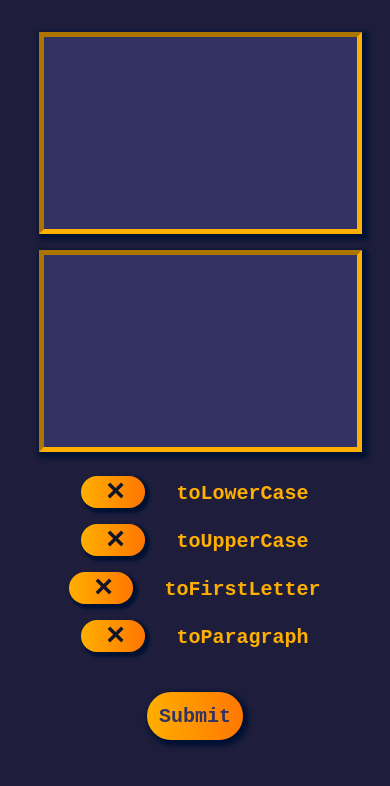
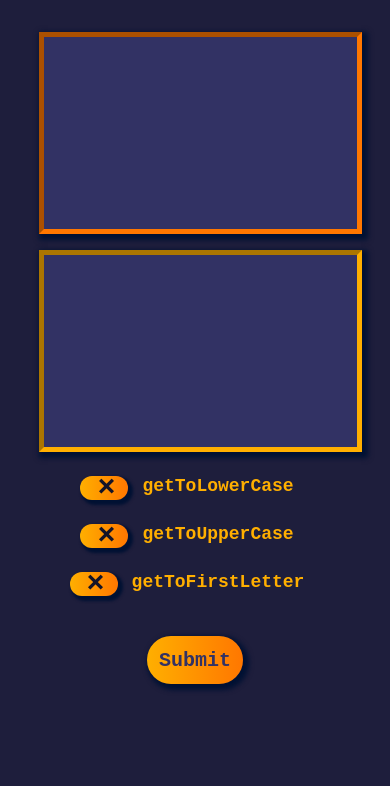
Before and after one commit to victor-vd/EveryString, a plain HTML site: page Pages/TextCaptalizer.html in a window 390 px wide. Shown: the part 56-842 px from the top of the page. Drawn offline with Linux system fonts and the light colour scheme; a web font is replaced by a local one.

Commit message:
text capitalization finished and some upgrades in the style

```diff
--- a/JavaScript/TextManipulation.js
+++ b/JavaScript/TextManipulation.js
@@ -1,15 +1,11 @@
-//const TEXT_BOX_INPUT = document.getElementById("textBoxInput");
+const TEXT_BOX_INPUT = document.getElementById("textBoxInput");
 const TEXT_BOX_OUTPUT = document.getElementById("textBoxOutput");
 //const SUBMIT_BUTTON = document.getElementById("submitButton");const TEXT_BOX_INPUT = document.getElementById("textBoxInput");
 let userText = "";
 let outputText = "";
-let toLowerCase = false;
-let toUpperCase = false;
-let toFirstLetter = false;
-let toParagraph = false;
 
 function buttonSubmitClick(){
-    console.log(Check.toLowerCase, Check.toUpperCase, Check.toFirstLetter, Check.toParagraph)
+    console.log(Check.getToLowerCase, Check.getToUpperCase, Check.getToFirstLetter)
 }
 
 const updateTextInput = {
@@ -21,29 +17,32 @@ const updateTextInput = {
         TEXT_BOX_OUTPUT.value = textCaptilizer(textBoxInput);
     }
 }
-
 const Check = {
-    toLowerCase: false,
-    toUpperCase: false,
-    toFirstLetter: false,
-    toParagraph: false,
+    getToLowerCase: false,
+    getToUpperCase: false,
+    getToFirstLetter: false,
     checkThis: function verifyChecked(name){
         if(name == 'checkboxCaps'){
-            Check.toLowerCase = document.querySelector(`input[id="toLowerCase"`).checked;
-            Check.toUpperCase = document.querySelector(`input[id="toUpperCase"`).checked;
-            Check.toFirstLetter = document.querySelector(`input[id="toFirstLetter"`).checked;
-            Check.toParagraph = document.querySelector(`input[id="toParagraph"`).checked;
+            Check.getToLowerCase = document.querySelector(`input[id="getToLowerCase"`).checked;
+            Check.getToUpperCase = document.querySelector(`input[id="getToUpperCase"`).checked;
+            Check.getToFirstLetter = document.querySelector(`input[id="getToFirstLetter"`).checked;
+            TEXT_BOX_OUTPUT.value = textCaptilizer(TEXT_BOX_INPUT.value)
         }
     }
 }
 
-function textCaptilizer(textBoxInput = ""){
-    if(Check.toLowerCase){
+function textCaptilizer(textBoxInput){
+    if(Check.getToLowerCase){
         textBoxInput = textBoxInput.toLowerCase();
-    } else if (Check.toUpperCase) {
+    } else if (Check.getToUpperCase) {
         textBoxInput = textBoxInput.toUpperCase();
-    } else if (Check.toFirstLetter) {
-        textBoxInput = function(){
+    } else if (Check.getToFirstLetter) {
+        textBoxInput = toFirstLetter(textBoxInput);
+    }
+    return textBoxInput;
+}
+
+function toFirstLetter(textBoxInput){
     textBoxInput = textBoxInput.trim().toLowerCase();
     let wordNumber = 1;
     let strings = textBoxInput.split(' ');
@@ -60,13 +59,6 @@ function textCaptilizer(textBoxInput = ""){
     }
     return textBoxInput;
 }
-    } else if (Check.toParagraph) {
-        textBoxInput = function(){
-
-        }
-    }
-    return textBoxInput;
-}
 
 function textInverter(textBoxInput){
     outputText = "";
@@ -76,6 +68,7 @@ function textInverter(textBoxInput){
     }
     return outputText;
 }
+
 /*
 class Check{
     constructor(name){
--- a/Pages/TextCaptalizer.html
+++ b/Pages/TextCaptalizer.html
@@ -14,22 +14,18 @@
         <textarea readonly id="textBoxOutput"></textarea>
     </div>
     <div class="checkInputs">
-        <label class="toLowerCase">
-            <input id="toLowerCase"  type="radio" onchange="Check.checkThis(name)" name="checkboxCaps">
-            <span>×</span><span>toLowerCase</span>
+        <label class="getToLowerCase">
+            <input id="getToLowerCase"  type="radio" onchange="Check.checkThis(name)" name="checkboxCaps">
+            <span>×</span><span>getToLowerCase</span>
         </label>
-        <label class="toUpperCase">
-            <input id="toUpperCase" type="radio" onchange="Check.checkThis(name)" name="checkboxCaps">
-            <span>×</span><span>toUpperCase</span>
+        <label class="getToUpperCase">
+            <input id="getToUpperCase" type="radio" onchange="Check.checkThis(name)" name="checkboxCaps">
+            <span>×</span><span>getToUpperCase</span>
         </label>
-        <label class="toFirstLetter">
-            <input id="toFirstLetter" type="radio" onchange="Check.checkThis(name)" name="checkboxCaps">
-            <span>×</span><span>toFirstLetter</span>
+        <label class="getToFirstLetter">
+            <input id="getToFirstLetter" type="radio" onchange="Check.checkThis(name)" name="checkboxCaps">
+            <span>×</span><span>getToFirstLetter</span>
        </label>
-        <label class="toParagraph">
-            <input id="toParagraph" type="radio" onchange="Check.checkThis(name)" name="checkboxCaps">
-            <span>×</span><span>toParagraph</span>
-        </label>
     </div>
 
     <div class="footer"></div>
--- a/Style/style.css
+++ b/Style/style.css
@@ -1,6 +1,17 @@
 @font-face {
     font-family: 'Source Code Pro';
-    src: url(Assets/Fonts/SourceCodePro-VariableFont_wght.ttf) format(truetype);
+    src: url(../Assets/Fonts/SourceCodePro-VariableFont_wght.ttf) format('ttf');
+}
+
+@property --myColor1 {
+    syntax: '<color>';
+    initial-value: #ffaf00;
+    inherits: false;
+}
+@property --myColor2 {
+    syntax: '<color>';
+    initial-value: #ff7700;
+    inherits: false;
 }
 
 /* Global style*/
@@ -27,23 +38,21 @@ body {
     justify-content: left;
     align-items: flex-start;
     background-color: #141428;
-}
 
-.navbar .links {
+    .links {
         margin: 0px 0px 0px 24px;
         display: flex;
         align-self: center;
-}
-
-.navbar .links a {
+        a {
             margin: 20px 24px 20px 0px;
             text-decoration: none;
             color: #ffaf00;
         }
-
-.navbar img {
+    }
+    img {
         height: 52px;
         margin: 6px 6px 6px 16px;
+    }
 }
 
 @media screen and (max-width: 720px) {
@@ -53,20 +62,18 @@ body {
 
     .navbar {
         height: 48px;
-    }
 
-    .navbar .links {
+        .links {
             margin: 0px 0px 0px 20px;
             display: flex;
-    }
-
-    .navbar .links a {
+            a {
                 margin: 16px 20px 16px 0px;
             }
-
-    .navbar img {
+        }
+        img {
             height: 36px;
             margin: 6px 6px 6px 16px;
+        }
     }
 }
 
@@ -77,8 +84,8 @@ body {
     justify-content: center;
     margin: 32px auto 0 auto;
     height: fit-content;
-}
-.textBoxes textarea {
+
+    textarea {
         font-family: inherit;
         font-size: 24px;
         font-weight: 700;
@@ -93,18 +100,13 @@ body {
         box-shadow: 3px 3px 5px 3px rgba(0,17,51);
         border: 5px inset #ffaf00;
         resize: none;
+        &:focus-visible {
+            outline: none;
+            border-color: #ff7700;
         }
-.textBoxes #textBoxInput {
-    margin: 24px 16px 24px 64px;
     }
-.textBoxes textarea:focus-visible {
-    outline: none;
-}
-.textBoxes #textBoxOutput {
-    margin: 24px 64px 24px 16px;
-}
-.textBoxes textarea:focus-visible {
-    outline: none;
+    #textBoxInput { margin: 24px 16px 24px 64px; }
+    #textBoxOutput { margin: 24px 64px 24px 16px; }
 }
 
 @media screen and (max-width: 720px) {
@@ -135,14 +137,30 @@ body {
     justify-content: center;
     margin: 8px;
     font-size: 20px;
+
+    label {
+        margin: auto auto;
+        height: 48px;
+        span {
+            justify-content: left;
+            position: relative;
+            font-size: 20px;
+            top: -17px;
+            left: -16px;
+            &:first-of-type {
+                position: relative;
+                left: -51.5px;
+                top: -15.5px;
+                font-size: 32px;
+                font-weight: 900;
+                color: #141428;
             }
-.checkInputs label {
-    margin: auto auto;
         }
-.checkInputs input {
+    }
+    input {
         appearance: none;
         background: linear-gradient(90deg, var(--myColor1), var(--myColor2));
-    transition: --myColor1 1s, --myColor2 1s;
+        transition: --myColor1 0.5s, --myColor2 0.5s;
         font-size: 24px;
         font-family: 'Source Code Pro', monospace;
         font-weight: 900;
@@ -153,87 +171,51 @@ body {
         margin: 8px auto;
         height: 32px;
         width: 64px;
+        &:checked {
+            --myColor1: #ff9900;
+            --myColor2: #ff6000;
+            box-shadow: inset 0 0 5px rgba(0,17,51);
+            transition: --myColor1 0.5s, --myColor2 0.5s;
         }
-.checkInputs input:checked {
-    background-color: #ff7700;
+        &:hover {
+            --myColor1: #ff9900;
+            --myColor2: #ff6000;
+            transition: --myColor1 0.5s, --myColor2 0.5s;
         }
-label {
-    height: 48px;
+        &:active {
+            --myColor1: #ff5000;
+            --myColor2: #ff6000;
+            transition: --myColor1 0.1s, --myColor2 0.1s;
         }
-label span:first-of-type {
-    position: relative;
-    left: -51.5px;
-    top: -15.5px;
-    font-size: 32px;
-    font-weight: 900;
-    color: #141428;
     }
-label span {
-    justify-content: left;
-    position: relative;
-    font-size: 20px;
-    top: -17px;
 }
 
 @media screen and (max-width: 720px) {
     .checkInputs {
-
+        label {
+            span {
+                font-size: 18px;
+                &:first-of-type {
+                    position: relative;
+                    left: -43px;
+                    top: -12px;
+                    font-size: 30px;
                 }
-    .checkInputs label {
-
             }
-    .checkInputs input {
-
         }
-    label {
-
+        input {
+        height: 24px;
+        width: 48px;
         }
-    label span:first-of-type {
-
-    }
-    label span {
-
     }
 }
 
-/*
 
-    .checkInputs {
-
-    }
-    .checkInputs #toLowerCase {
-
-    }
-    .checkInputs #toUpperCase {
-
-    }
-    .checkInputs #toFirstLetter {
-
-    }
-    .checkInputs #toParagraph {
-
-    }
-*/
-
-
-
-
-
-@property --myColor1 {
-    syntax: '<color>';
-    initial-value: #ffaf00;
-    inherits: false;
-}
-@property --myColor2 {
-    syntax: '<color>';
-    initial-value: #ff7700;
-    inherits: false;
-}
 
 /* Submit button style*/
 #buttonSubmit {
     background: linear-gradient(90deg, var(--myColor1), var(--myColor2));
-    transition: --myColor1 1s, --myColor2 1s;
+    transition: --myColor1 0.5s, --myColor2 0.5s;
     font-size: 24px;
     font-family: 'Source Code Pro', monospace;
     font-weight: 900;
@@ -244,20 +226,25 @@ label span {
     flex-direction: row;
     color: #323264;
     justify-content: center;
-    margin: 64px auto;
+    margin: 32px auto 64px auto;
     height: 64px;
     width: 128px;
+    &:hover {
+        --myColor1: #ff9900;
+        --myColor2: #ff6000;
+        transition: --myColor1 0.5s, --myColor2 0.5s;
     }
-#buttonSubmit:hover {
-    --myColor1: #ff9900;
-    --myColor2: #ff6213;
-    transition: --myColor1 0.4s, --myColor2 0.4s;
+    &:active {
+        --myColor1: #ff5000;
+        --myColor2: #ff6000;
+        transition: --myColor1 0.1s, --myColor2 0.1s;
+    }
 }
 
 @media screen and (max-width: 720px) {
     #buttonSubmit {
         font-size: 20px;
-        margin: 32px auto;
+        margin: 24px auto 32px auto;
         height: 48px;
         width: 96px;
     }
```
Also changed, not shown: Pages/TextInverter.html (+1 -0 lines). Lines whose indentation alone changed are shown as unchanged.
